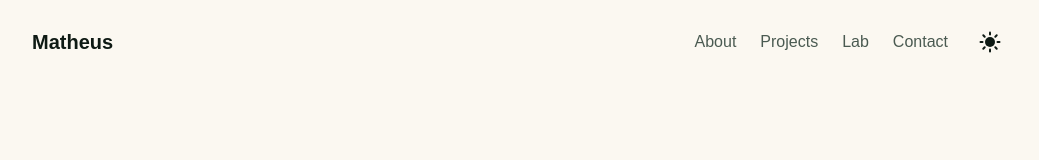
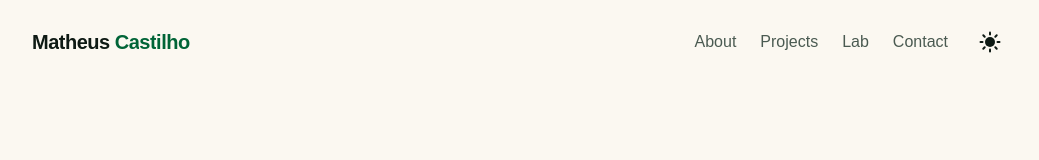
Before and after one commit to CastilhoMatheus/portifolio, a Next.js app: page / in a window 1280 px wide. Shown: the top 160 px of the page, without its empty margins (120-1159 px from the left). Built offline with nearby package versions, Linux system fonts and the light colour scheme; a web font is replaced by a local one.

Commit message:
feat: kit-swap name logo

```diff
--- a/components/Header.tsx
+++ b/components/Header.tsx
@@ -1,19 +1,13 @@
-import Link from "next/link";
 import Container from "@/components/Container";
+import LogoLink from "@/components/LogoLink";
 import NavLinks from "@/components/NavLinks";
 import ThemeToggle from "@/components/ThemeToggle";
-import { site } from "@/content/site";
 
 export default function Header() {
   return (
     <header className="py-6">
       <Container className="flex flex-wrap items-center justify-between gap-4">
-        <Link
-          href="/"
-          className="focus-visible:outline-primary rounded-sm text-xl font-semibold focus-visible:outline-2 focus-visible:outline-offset-4"
-        >
-          {site.shortName}
-        </Link>
+        <LogoLink />
 
         <div className="flex items-center gap-6">
           <NavLinks />
--- /dev/null
+++ b/components/LogoLink.tsx
@@ -0,0 +1,80 @@
+"use client";
+
+import Link from "next/link";
+import { motion, useReducedMotion, type Variants } from "motion/react";
+import { site } from "@/content/site";
+
+const MotionLink = motion.create(Link);
+
+const slide = { type: "spring", stiffness: 420, damping: 32 } as const;
+
+// "Kit swap": each letter's home-kit version slides up and out while the
+// away-kit version (stacked right below it) slides into place, one after another.
+const letterSwap: Variants = {
+  home: (i: number) => ({ y: "0%", transition: { ...slide, delay: i * 0.02 } }),
+  away: (i: number) => ({
+    y: "-100%",
+    transition: { ...slide, delay: i * 0.025 },
+  }),
+};
+
+const underline: Variants = {
+  home: { scaleX: 0, transition: { duration: 0.2 } },
+  away: { scaleX: 1, transition: { ...slide, delay: 0.15 } },
+};
+
+type Part = { text: string; homeClass: string };
+
+const PARTS: Part[] = [
+  { text: site.shortName, homeClass: "text-text" },
+  { text: " ", homeClass: "" },
+  { text: site.lastName, homeClass: "text-primary" },
+];
+
+export default function LogoLink() {
+  const reduceMotion = useReducedMotion();
+  const swapVariant = reduceMotion ? undefined : "away";
+
+  let index = 0;
+
+  return (
+    <MotionLink
+      href="/"
+      aria-label={`${site.shortName} ${site.lastName} — home`}
+      initial="home"
+      animate="home"
+      whileHover={swapVariant}
+      whileFocus={swapVariant}
+      className="focus-visible:outline-primary relative rounded-sm text-xl font-bold tracking-tight focus-visible:outline-2 focus-visible:outline-offset-4"
+    >
+      <span aria-hidden="true" className="flex">
+        {PARTS.map((part) =>
+          part.text.split("").map((letter) => {
+            const i = index++;
+            return (
+              <span key={i} className="inline-block overflow-hidden">
+                <motion.span
+                  className="relative inline-block"
+                  custom={i}
+                  variants={letterSwap}
+                >
+                  <span className={part.homeClass}>{letter}</span>
+                  <span className="text-blue absolute top-full left-0 dark:[text-shadow:0_0_10px_rgb(127_162_255/0.45)]">
+                    {letter}
+                  </span>
+                </motion.span>
+              </span>
+            );
+          }),
+        )}
+      </span>
+
+      {/* Gold stripe on the away kit */}
+      <motion.span
+        aria-hidden="true"
+        className="bg-gold absolute inset-x-0 -bottom-1 h-0.5 origin-left rounded-full"
+        variants={underline}
+      />
+    </MotionLink>
+  );
+}
--- a/content/site.ts
+++ b/content/site.ts
@@ -7,6 +7,7 @@ export const site = {
 
   name: "Matheus Vinicios de Castilho",
   shortName: "Matheus",
+  lastName: "Castilho",
   tagline: "I build things for the web — with logic you can see.",
   role: "Full-stack Developer",
   location: "Dublin, Ireland · from Santa Catarina, Brazil",
```
Also changed, not shown: app/icon.svg (added).
